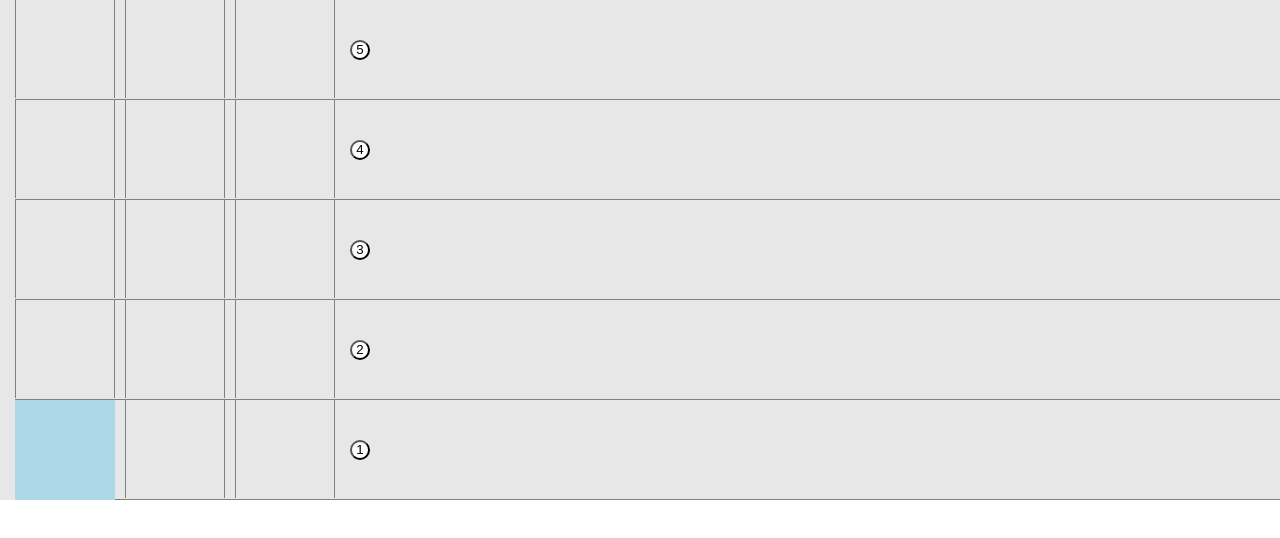
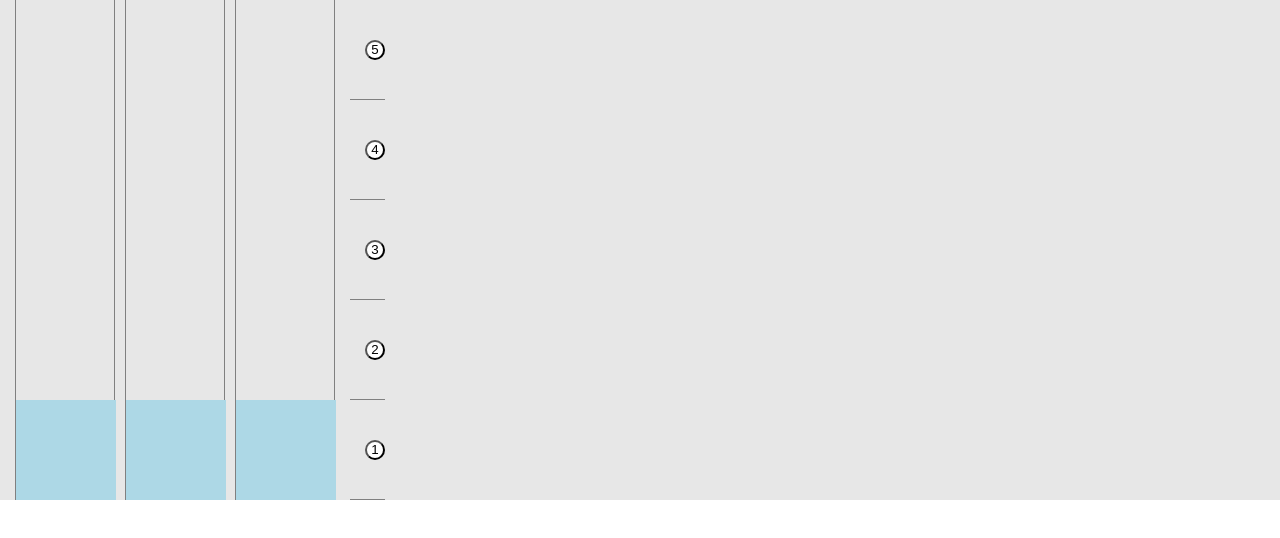
Before and after one commit to xenoxil/VueLift, a Vue app: page / in a window 1280 px wide. Shown: the top 538 px of the page. Built offline with nearby package versions, Linux system fonts and the light colour scheme.

Commit message:
переделать верстку под множество лифтов

```diff
--- a/src/App.vue
+++ b/src/App.vue
@@ -82,7 +82,6 @@ export default {
 
 <template>
   <section class="section__lift">
-    <div class="floor" v-for="floor in floors">
       <div class="lift__shaft" v-for="shaft in shafts">
         <div class="lift" :class="{ lift__blink: isLiftRest }" v-for="shaft in shafts" :style="liftPosition">
           <p class="lift__direction" v-show="!this.isLiftFree">
@@ -90,6 +89,8 @@ export default {
           </p>
         </div>
       </div>
+      <div class="container">
+      <div class="floor" v-for="floor in floors">
         <button
           class="lift__btn"
           :class="{ lift__btn_active: this.liftCallStack.find((element) => element === floor) }"
@@ -97,6 +98,7 @@ export default {
         >
           {{ floor }}
         </button>
+      </div>
     </div>
   </section>
 </template>
@@ -109,10 +111,16 @@ export default {
 }
 .section__lift {
   margin: auto 0;
+  padding-left:15px;
   width: 100vw;
   background-color: rgb(231, 231, 231);
   position: relative;
   display: flex;
+  flex-direction: row;
+}
+.container{
+  display:flex;
+  width: calc(100%-15px);
   flex-direction: column-reverse;
 }
 .floor {
@@ -126,9 +134,9 @@ export default {
 .lift__shaft {
   margin-left: 10px;
   width: 100px;
-  height: 98px;
   border-left: 1px solid gray;
   border-right: 1px solid gray;
+  position:relative;
 }
 .lift__shaft:first-of-type {
   margin-left: 0;
@@ -148,7 +156,7 @@ export default {
 }
 .lift {
   position: absolute;
-  left: 15px;
+  left: 0px;
   bottom: 0px;
   background-color: lightblue;
   width: 100px;
```
Lines whose indentation alone changed are shown as unchanged.
